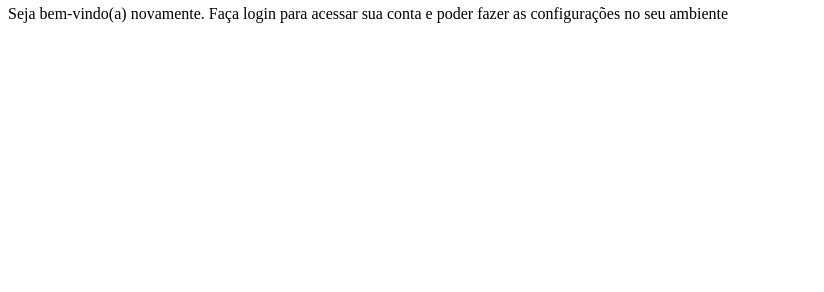
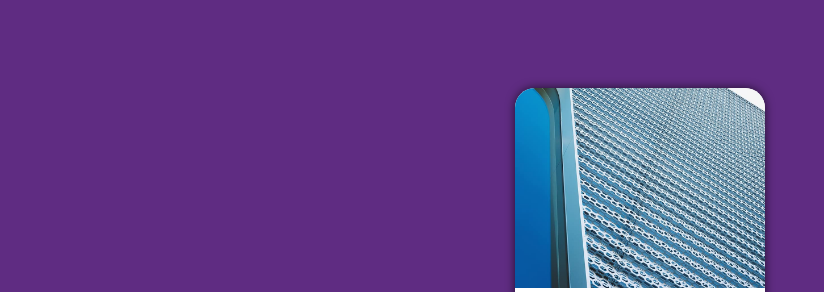
Before and after one commit to antoniodiasfilho/projeto-login, a plain HTML site: page index.html in a window 1280 px wide. Shown: the part 62-354 px from the top of the page, without its empty margins (0-824 px from the left). Drawn offline with Linux system fonts and the light colour scheme.

Commit message:
criado a primeira versão

```diff
--- a/estilos/style.css
+++ b/estilos/style.css
@@ -6,3 +6,49 @@
     Lilas: #5f2c82
 
 */
+
+*{
+    font-family:'Gill Sans', 'Gill Sans MT', Calibri, 'Trebuchet MS',sans-serif;
+    padding: 0px;
+    margin: 0px;
+    box-sizing: border-box;
+}
+
+body, html{
+    background-color:#5f2c82;
+    height: 100vh;
+    width: 100vw;
+}
+
+main{
+    position: relative;
+    width: 100vw;
+    height: 100vh;
+}
+
+section#login{
+    position: absolute;
+    top: 50%;
+    left: 50%;
+    overflow: hidden;
+    transform: translate(-50%, -50%);
+    background-color: white;
+    width: 250px;
+    height: 500px;
+    border-radius: 20px;
+    box-shadow: 0px 0px 10px rgba(0, 0, 0, 0.664);
+}
+
+section#login > div#imagem{
+    display: block;
+    background-color: #5f2c82;
+    background: url(../imagens/metal.jpg) no-repeat;
+    background-position: left bottom;
+    background-size: cover;
+    height: 200px;
+}
+
+section#login > div#formulario{
+    display: block;
+    padding: 10px;
+}
```
Also changed, not shown: index.html (+1 -1 lines).
